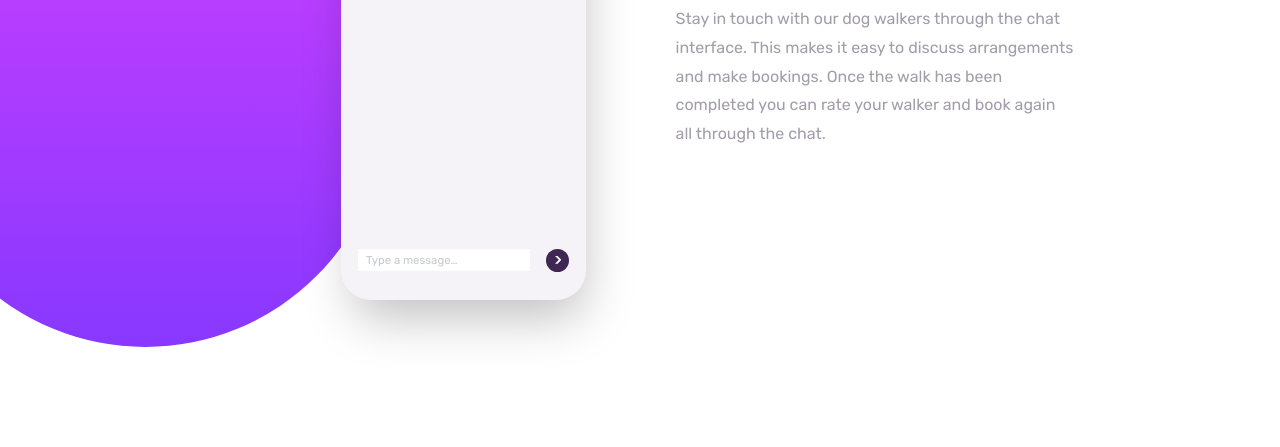
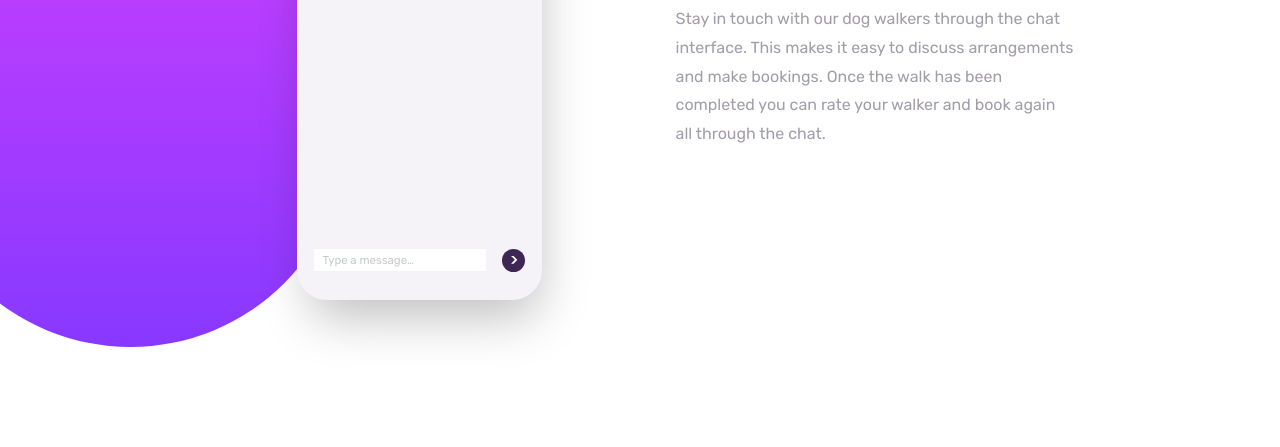
Before and after one commit to skorpioo/chat-app-css-illustration, a plain HTML site: page index.html in a window 1280 px wide. Shown: the part 353-800 px from the top of the page. Drawn offline with Linux system fonts and the light colour scheme.

Commit message:
Add files via upload

```diff
--- a/style.css
+++ b/style.css
@@ -112,7 +112,7 @@ h6 {
 }
 @media (min-width: 55em) {
   .component__bg {
-    width: 100%;
+    width: 90%;
     height: 43.75rem;
     border-radius: 0 0 100vw 100vw;
     translate: -20% 0;
@@ -127,7 +127,7 @@ h6 {
 }
 @media (min-width: 55em) {
   .component__phone {
-    left: 70.5%;
+    left: 61.5%;
     margin-block: auto;
   }
 }
```
